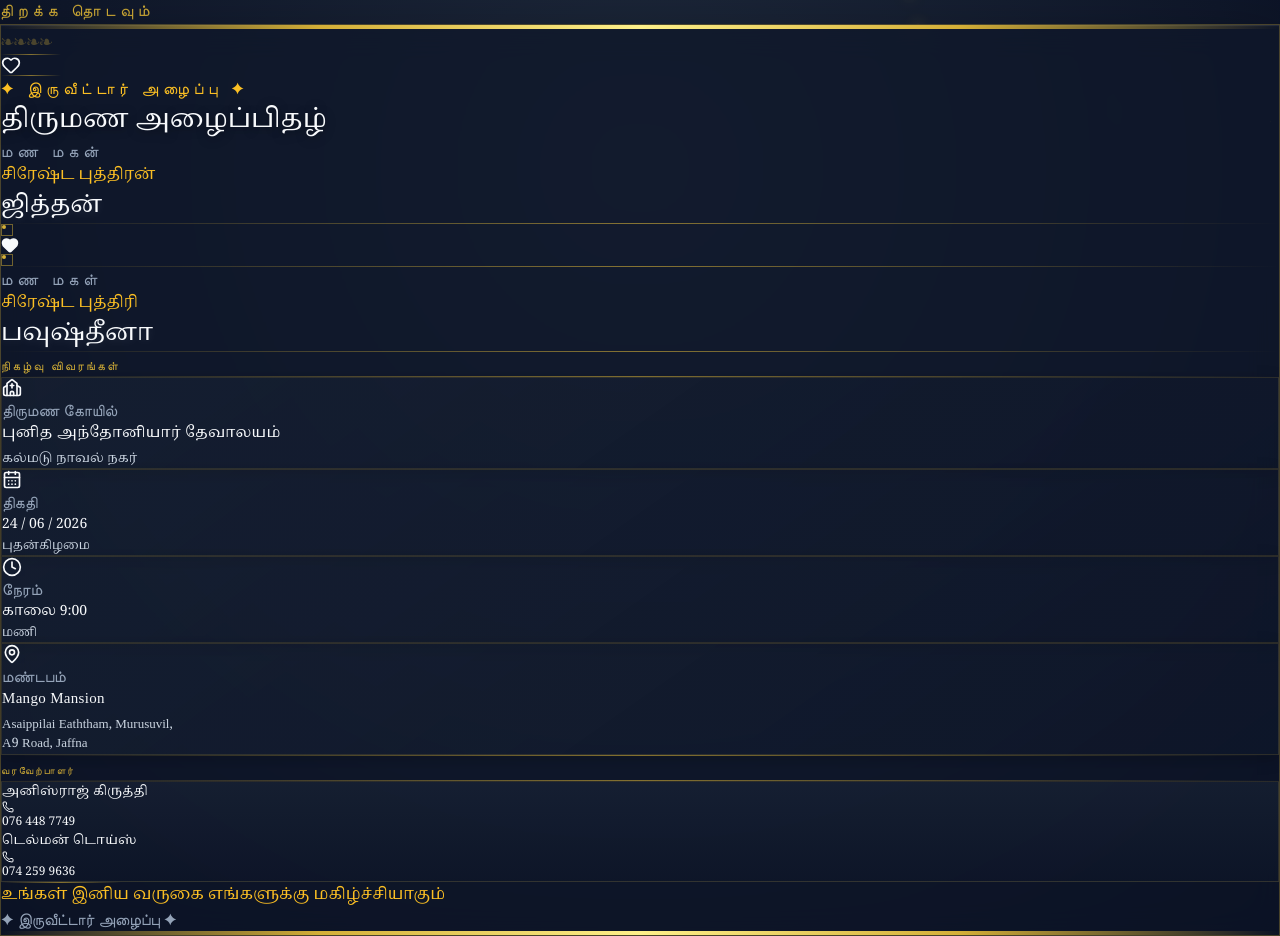
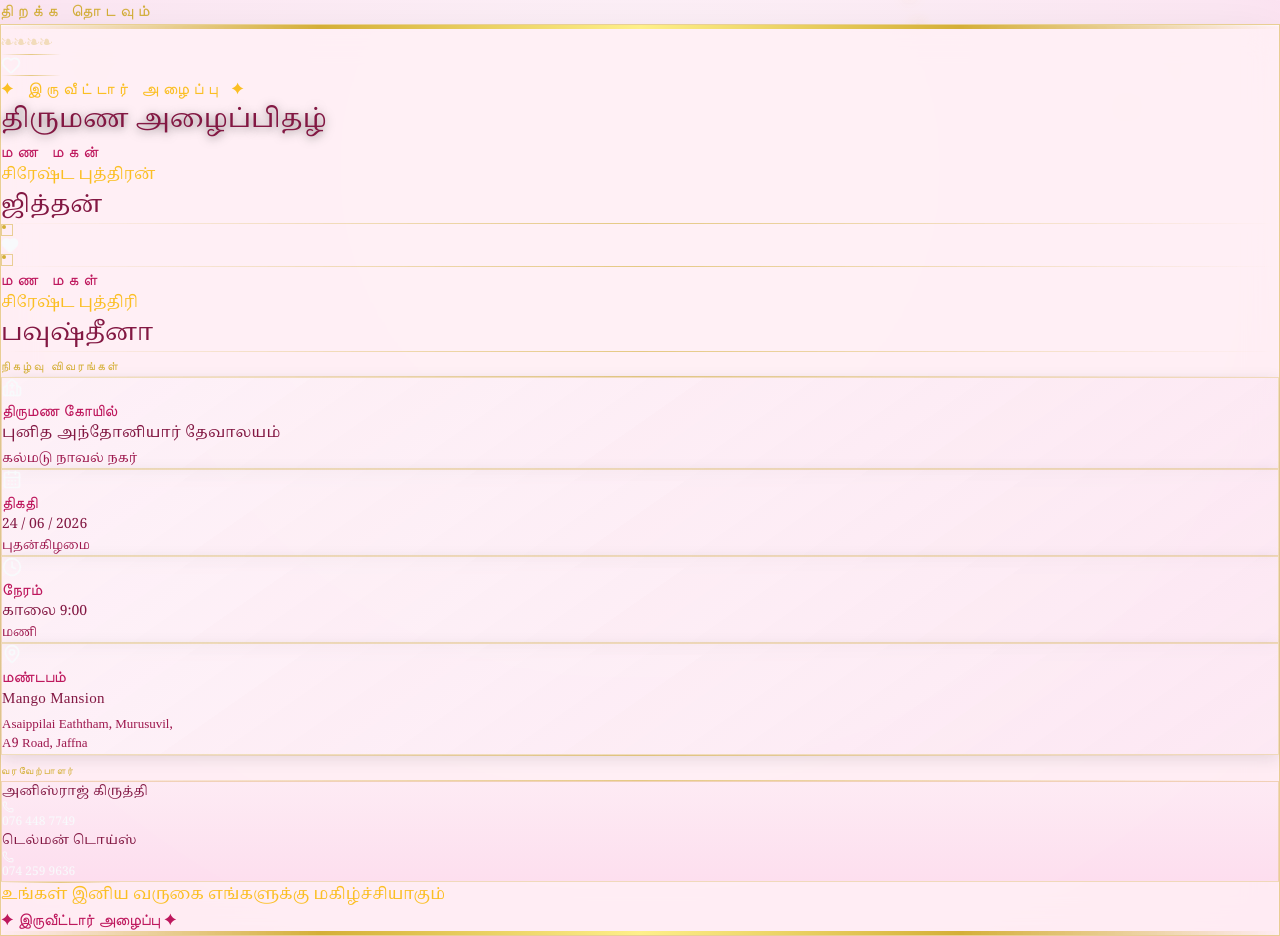
Before and after one commit to Selventhiranajith/Anne-Akka-Maaraige-repo, a React (Vite) app: page / in a window 1280 px wide. Shown: the part 600-1536 px from the top of the page. Built offline with nearby package versions, Linux system fonts and the light colour scheme; the HTML template or start-up script is replaced by a standard one.

Commit message:
update desgin color pink

```diff
--- a/src/WeddingInvitation.tsx
+++ b/src/WeddingInvitation.tsx
@@ -42,7 +42,7 @@ const WeddingInvitation = () => {
     <div
       className="min-h-screen flex items-center justify-center p-4 relative overflow-hidden"
       style={{
-        background: 'radial-gradient(circle at 50% 50%, #1e293b 0%, #0f172a 60%, #020617 100%)',
+        background: 'radial-gradient(circle at 50% 50%, #fdf2f8 0%, #fce7f3 60%, #fbcfe8 100%)',
       }}
     >
       {/* Ambient particles */}
@@ -73,12 +73,12 @@ const WeddingInvitation = () => {
             {/* Envelope Back (Inside Pocket) */}
             <div
               className="absolute inset-0 rounded-lg shadow-2xl"
-              style={{ background: '#090f1a', border: '1px solid rgba(212,175,55,0.2)' }}
+              style={{ background: '#fdf2f8', border: '1px solid rgba(212,175,55,0.2)' }}
             />
 
             {/* The Letter inside sliding up */}
             <div
-              className={`absolute left-3 right-3 bottom-2 rounded bg-slate-800 border border-[#d4af37]/30 transition-all duration-700 ease-in-out z-10 flex flex-col items-center justify-start p-4 overflow-hidden`}
+              className={`absolute left-3 right-3 bottom-2 rounded bg-pink-50 border border-[#d4af37]/30 transition-all duration-700 ease-in-out z-10 flex flex-col items-center justify-start p-4 overflow-hidden`}
               style={{
                 height: '210px',
                 transform: opening ? 'translateY(-140px)' : 'translateY(0)',
@@ -96,7 +96,7 @@ const WeddingInvitation = () => {
             <div
               className="absolute inset-0 z-20 pointer-events-none rounded-lg"
               style={{
-                background: 'linear-gradient(135deg, #162032 0%, #0f172a 100%)',
+                background: 'linear-gradient(135deg, #fce7f3 0%, #fbcfe8 100%)',
                 clipPath: 'polygon(0 0, 0 100%, 100% 100%, 100% 0, 50% 65%)',
                 boxShadow: 'inset 0 0 15px rgba(0,0,0,0.5)'
               }}
@@ -111,7 +111,7 @@ const WeddingInvitation = () => {
             <div
               className={`absolute top-0 left-0 w-full h-[140px] origin-top transition-transform duration-700 ease-in-out z-30`}
               style={{
-                background: 'linear-gradient(to bottom, #1e293b, #0f172a)',
+                background: 'linear-gradient(to bottom, #fdf2f8, #fce7f3)',
                 clipPath: 'polygon(0 0, 100% 0, 50% 100%)',
                 transform: opening ? 'rotateX(180deg)' : 'rotateX(0deg)',
                 transformStyle: 'preserve-3d',
@@ -142,7 +142,7 @@ const WeddingInvitation = () => {
             <div
               className={`absolute top-0 left-0 w-full h-[140px] origin-top transition-transform duration-700 ease-in-out z-0`}
               style={{
-                background: '#090f1a',
+                background: '#fdf2f8',
                 clipPath: 'polygon(0 0, 100% 0, 50% 100%)',
                 transform: opening ? 'rotateX(0deg)' : 'rotateX(-180deg)',
                 backfaceVisibility: 'hidden',
@@ -169,11 +169,11 @@ const WeddingInvitation = () => {
         <div
           className="rounded-xl overflow-hidden relative flex flex-col max-h-[90vh]"
           style={{
-            background: 'rgba(15, 23, 42, 0.75)',
+            background: 'rgba(255, 240, 245, 0.85)',
             backdropFilter: 'blur(16px)',
             WebkitBackdropFilter: 'blur(16px)',
-            border: '1px solid rgba(212, 175, 55, 0.3)',
-            boxShadow: '0 30px 60px rgba(0,0,0,0.6), inset 0 1px 1px rgba(255,255,255,0.1)',
+            border: '1px solid rgba(212, 175, 55, 0.5)',
+            boxShadow: '0 30px 60px rgba(0,0,0,0.15), inset 0 1px 1px rgba(255,255,255,0.6)',
           }}
         >
           {/* Elegant Glow Effects */}
@@ -201,7 +201,7 @@ const WeddingInvitation = () => {
               </p>
               <h1
                 className="mt-1 font-bold tracking-wide"
-                style={{ fontFamily: "'Noto Serif Tamil', serif", color: '#f8fafc', fontSize: 26, textShadow: '0 2px 10px rgba(0,0,0,0.5)' }}
+                style={{ fontFamily: "'Noto Serif Tamil', serif", color: '#831843', fontSize: 26, textShadow: '0 2px 10px rgba(0,0,0,0.5)' }}
               >
                 திருமண அழைப்பிதழ்
               </h1>
@@ -230,10 +230,10 @@ const WeddingInvitation = () => {
 
             {/* Church */}
             <SectionCard icon={<Church size={20} className="text-[#d4af37]" />} label="திருமண கோயில்">
-              <p style={{ fontFamily: "'Noto Serif Tamil', serif", color: '#f8fafc', fontWeight: 500, fontSize: 15, letterSpacing: '0.02em' }}>
+              <p style={{ fontFamily: "'Noto Serif Tamil', serif", color: '#831843', fontWeight: 500, fontSize: 15, letterSpacing: '0.02em' }}>
                 புனித அந்தோனியார் தேவாலயம்
               </p>
-              <p style={{ fontFamily: "'Noto Serif Tamil', serif", color: '#cbd5e1', fontSize: 13, marginTop: 4 }}>
+              <p style={{ fontFamily: "'Noto Serif Tamil', serif", color: '#9d174d', fontSize: 13, marginTop: 4 }}>
                 கல்மடு நாவல் நகர்
               </p>
             </SectionCard>
@@ -241,19 +241,19 @@ const WeddingInvitation = () => {
             {/* Date & Time */}
             <div className="grid grid-cols-2 gap-3 mb-3">
               <SectionCard icon={<CalendarDays size={20} className="text-[#d4af37]" />} label="திகதி" center>
-                <p style={{ fontFamily: "'Noto Serif Tamil', serif", color: '#f8fafc', fontWeight: 500, fontSize: 14 }}>24 / 06 / 2026</p>
-                <p style={{ fontFamily: "'Noto Serif Tamil', serif", color: '#cbd5e1', fontSize: 12, marginTop: 2 }}>புதன்கிழமை</p>
+                <p style={{ fontFamily: "'Noto Serif Tamil', serif", color: '#831843', fontWeight: 500, fontSize: 14 }}>24 / 06 / 2026</p>
+                <p style={{ fontFamily: "'Noto Serif Tamil', serif", color: '#9d174d', fontSize: 12, marginTop: 2 }}>புதன்கிழமை</p>
               </SectionCard>
               <SectionCard icon={<Clock size={20} className="text-[#d4af37]" />} label="நேரம்" center>
-                <p style={{ fontFamily: "'Noto Serif Tamil', serif", color: '#f8fafc', fontWeight: 500, fontSize: 14 }}>காலை 9:00</p>
-                <p style={{ fontFamily: "'Noto Serif Tamil', serif", color: '#cbd5e1', fontSize: 12, marginTop: 2 }}>மணி</p>
+                <p style={{ fontFamily: "'Noto Serif Tamil', serif", color: '#831843', fontWeight: 500, fontSize: 14 }}>காலை 9:00</p>
+                <p style={{ fontFamily: "'Noto Serif Tamil', serif", color: '#9d174d', fontSize: 12, marginTop: 2 }}>மணி</p>
               </SectionCard>
             </div>
 
             {/* Hall */}
             <SectionCard icon={<MapPin size={20} className="text-[#d4af37]" />} label="மண்டபம்">
-              <p style={{ fontFamily: "'Noto Serif Tamil', serif", color: '#f8fafc', fontWeight: 500, fontSize: 15, letterSpacing: '0.02em' }}>Mango Mansion</p>
-              <p style={{ fontFamily: "'Noto Serif Tamil', serif", color: '#cbd5e1', fontSize: 13, marginTop: 4, lineHeight: 1.5 }}>
+              <p style={{ fontFamily: "'Noto Serif Tamil', serif", color: '#831843', fontWeight: 500, fontSize: 15, letterSpacing: '0.02em' }}>Mango Mansion</p>
+              <p style={{ fontFamily: "'Noto Serif Tamil', serif", color: '#9d174d', fontSize: 13, marginTop: 4, lineHeight: 1.5 }}>
                 Asaippilai Eaththam, Murusuvil,<br />A9 Road, Jaffna
               </p>
             </SectionCard>
@@ -264,8 +264,8 @@ const WeddingInvitation = () => {
             <div
               className="grid grid-cols-2 gap-4 text-center rounded-lg p-4 relative overflow-hidden"
               style={{
-                background: 'linear-gradient(180deg, rgba(30, 41, 59, 0.5), rgba(15, 23, 42, 0.5))',
-                border: '1px solid rgba(212, 175, 55, 0.15)'
+                background: 'linear-gradient(180deg, rgba(252, 231, 243, 0.5), rgba(251, 207, 232, 0.5))',
+                border: '1px solid rgba(212, 175, 55, 0.3)'
               }}
             >
               <ContactPerson name="அனிஸ்ராஜ் கிருத்தி" phone="076 448 7749" />
@@ -281,7 +281,7 @@ const WeddingInvitation = () => {
               >
                 உங்கள் இனிய வருகை எங்களுக்கு மகிழ்ச்சியாகும்
               </p>
-              <p className="text-[9px] tracking-[0.4em] uppercase" style={{ color: '#94a3b8', fontFamily: "'Playfair Display', serif" }}>
+              <p className="text-[9px] tracking-[0.4em] uppercase" style={{ color: '#be185d', fontFamily: "'Playfair Display', serif" }}>
                 ✦ இருவீட்டார் அழைப்பு ✦
               </p>
             </div>
@@ -347,11 +347,11 @@ const RingDot = () => (
 
 const Person = ({ role, sub, name }: { role: string; sub: string; name: string }) => (
   <div className="text-center group">
-    <p className="text-[10px] uppercase mb-1" style={{ color: '#94a3b8', fontFamily: "'Playfair Display', serif", letterSpacing: '0.3em' }}>
+    <p className="text-[10px] uppercase mb-1" style={{ color: '#be185d', fontFamily: "'Playfair Display', serif", letterSpacing: '0.3em' }}>
       {role}
     </p>
     <p className="text-[11px] mb-2" style={{ fontFamily: "'Noto Serif Tamil', serif", color: '#fbbf24' }}>{sub}</p>
-    <h2 className="font-bold tracking-wide transition-all duration-300 group-hover:scale-105" style={{ fontFamily: "'Noto Serif Tamil', serif", color: '#f8fafc', fontSize: 24, textShadow: '0 2px 10px rgba(255,255,255,0.1)' }}>
+    <h2 className="font-bold tracking-wide transition-all duration-300 group-hover:scale-105" style={{ fontFamily: "'Noto Serif Tamil', serif", color: '#831843', fontSize: 24, textShadow: '0 2px 10px rgba(255,255,255,0.1)' }}>
       {name}
     </h2>
   </div>
@@ -366,28 +366,28 @@ const SectionCard = ({
   center?: boolean
 }) => (
   <div
-    className={`rounded-lg p-4 mb-3 relative overflow-hidden transition-all duration-300 hover:bg-slate-800/40 ${center ? 'text-center' : 'flex gap-4 items-start'}`}
+    className={`rounded-lg p-4 mb-3 relative overflow-hidden transition-all duration-300 hover:bg-pink-50/40 ${center ? 'text-center' : 'flex gap-4 items-start'}`}
     style={{
-      background: 'linear-gradient(145deg, rgba(30, 41, 59, 0.4), rgba(15, 23, 42, 0.6))',
-      border: '1px solid rgba(212, 175, 55, 0.15)',
-      boxShadow: '0 4px 15px rgba(0,0,0,0.2)'
+      background: 'linear-gradient(145deg, rgba(253, 242, 248, 0.7), rgba(252, 231, 243, 0.8))',
+      border: '1px solid rgba(212, 175, 55, 0.3)',
+      boxShadow: '0 4px 15px rgba(0,0,0,0.1)'
     }}
   >
     {center ? (
       <div className="flex flex-col items-center">
-        <div className="mb-2 bg-slate-800/80 p-2 rounded-full border border-[#d4af37]/30">{icon}</div>
-        <p className="text-[10px] uppercase tracking-widest mb-2" style={{ color: '#94a3b8', fontFamily: "'Playfair Display', serif" }}>
+        <div className="mb-2 bg-pink-50/80 p-2 rounded-full border border-[#d4af37]/30">{icon}</div>
+        <p className="text-[10px] uppercase tracking-widest mb-2" style={{ color: '#be185d', fontFamily: "'Playfair Display', serif" }}>
           {label}
         </p>
         {children}
       </div>
     ) : (
       <>
-        <div className="mt-1 bg-slate-800/80 p-2.5 rounded-full border border-[#d4af37]/30 shrink-0">
+        <div className="mt-1 bg-pink-50/80 p-2.5 rounded-full border border-[#d4af37]/30 shrink-0">
           {icon}
         </div>
         <div>
-          <p className="text-[10px] uppercase tracking-widest mb-1.5" style={{ color: '#94a3b8', fontFamily: "'Playfair Display', serif" }}>
+          <p className="text-[10px] uppercase tracking-widest mb-1.5" style={{ color: '#be185d', fontFamily: "'Playfair Display', serif" }}>
             {label}
           </p>
           {children}
@@ -399,7 +399,7 @@ const SectionCard = ({
 
 const ContactPerson = ({ name, phone }: { name: string; phone: string }) => (
   <div className="flex flex-col items-center">
-    <p style={{ fontFamily: "'Noto Serif Tamil', serif", color: '#f8fafc', fontWeight: 500, fontSize: 13, letterSpacing: '0.02em' }}>{name}</p>
+    <p style={{ fontFamily: "'Noto Serif Tamil', serif", color: '#831843', fontWeight: 500, fontSize: 13, letterSpacing: '0.02em' }}>{name}</p>
     <div className="flex items-center gap-1.5 mt-2 text-[#d4af37]">
       <Phone size={12} />
       <p style={{ fontFamily: "'Noto Serif Tamil', serif", fontSize: 12 }}>{phone}</p>
```
